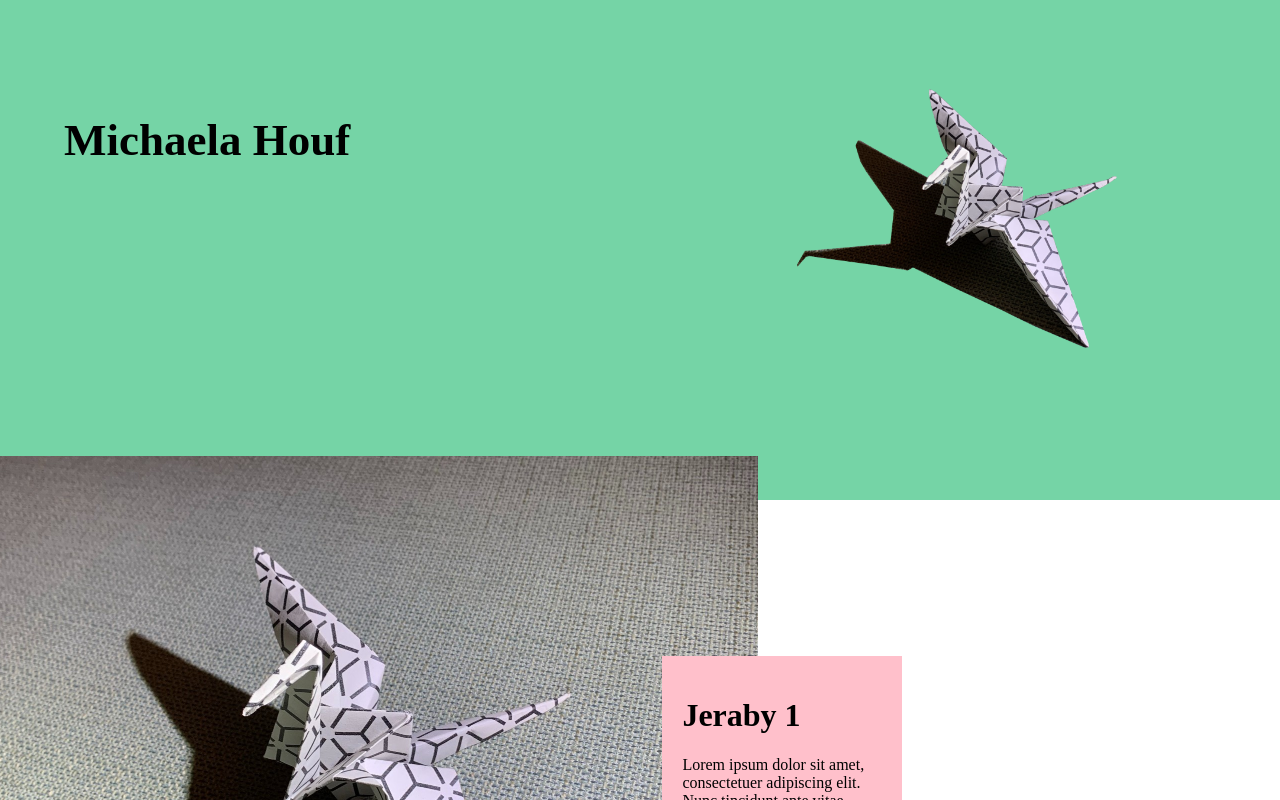
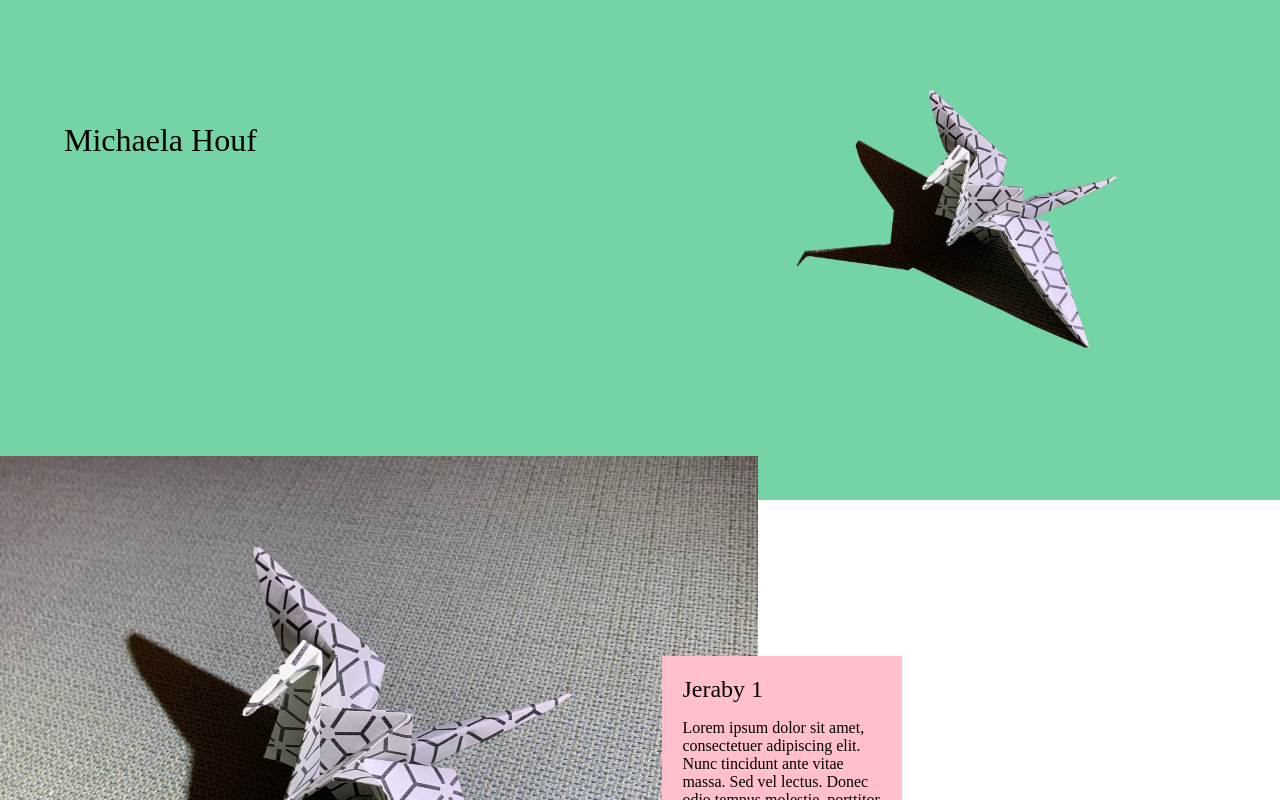
Before and after one commit to hoposon/jeraby, a Vue app in the folder client/: page /#/ in a window 1280 px wide. Shown: the part 220-1020 px from the top of the page. Built offline with nearby package versions, Linux system fonts and the light colour scheme; a web font is replaced by a local one.

Commit message:
WIP: scrolling

```diff
--- a/client/src/App.vue
+++ b/client/src/App.vue
@@ -48,6 +48,23 @@
 
 <style lang="stylus">
 
+	html, body, div, p, span, section,
+	h1, h2, h3, h4, h5, h6,
+	a, img, button,
+	i,
+	dl, dt, dd, ol, ul, li,
+	form, label, legend,
+	table, caption, tbody, tfoot, thead, tr, th, td,
+	audio, video {
+		margin: 0;
+		padding: 0;
+		border: 0;
+		//outline-width: 0;
+		font: inherit;
+		color: inherit;
+		vertical-align: baseline;
+	}
+
 	*
 		box-sizing border-box
 
@@ -67,13 +84,21 @@
 			&:visited
 				color green
 			&:hover
-				color black
+				color red
 
 		// font
 		.extra-large
-			font-size 45px
+			font-size 2rem
 		.h1
-			font-size 30px
+			font-size 1.7rem
+		.h2
+			font-size 1.5rem
+		.h3
+			font-size 1.2rem
+
+		// font modifiers
+		.-bold
+			font-weight 600
 
 
 
@@ -100,7 +125,10 @@
 
 		// margins ////////////////////////////////////////
 		//top
-
+		.-mrgt-1r
+			margin-top 1rem
+		.-mrgt-10
+			margin-top 10px
 
 
 		// right
--- a/client/src/components/nav/Burger.vue
+++ b/client/src/components/nav/Burger.vue
@@ -32,7 +32,6 @@
 		position fixed
 		width 100%
 		z-index 10001
-
 		#burger_icon
 			display none
 
--- a/client/src/components/nav/Menu.vue
+++ b/client/src/components/nav/Menu.vue
@@ -8,7 +8,7 @@
 			class="-display-flex"
 		>
 			<div
-				class="designer -mrgl-5p"
+				class="designer -mrgl-5p h2 -bold"
 			>
 				{{ translate('designer.name') }}
 			</div>
@@ -19,7 +19,7 @@
 					class="menu-div -display-flex -f-column -mrgr-20r"
 				>
 					<div
-						class="menu-header"
+						class="menu-header h3"
 					>
 						{{ translate('navigation.menu.header') }}
 					</div>
@@ -47,7 +47,7 @@
 				</div>
 				<div
 					v-if="navCategories.length"
-					class="menu-div -display-flex -f-column"
+					class="menu-div -display-flex -f-column h3"
 				>
 					<div
 						class="menu-header"
--- a/client/src/components/products/Product.vue
+++ b/client/src/components/products/Product.vue
@@ -254,7 +254,8 @@
 							display flex
 							justify-content center
 							&.-var-one
-								top 2%
+								@media (min-width 650px)
+									top 2%
 							&.-var-two
 								align-self center
 							&.-var-three
@@ -329,6 +330,7 @@
 			.js-scrolled-tr-down
 				transform translateY(20px)
 			.js-scrolled-tr-up
-				transform translateY(-20px)
+				@media (min-width 650px)
+					transform translateY(-20px)
 
 </style>
--- a/client/src/components/products/ProductDescription.vue
+++ b/client/src/components/products/ProductDescription.vue
@@ -3,10 +3,14 @@
 		ref="description"
 		class="-pad-20"
 	>
-		<h1>
+		<h2
+			class="h2"
+		>
 			{{translate(product.productName)}}
-		</h1>
-		<div>
+		</h2>
+		<div
+			class="-mrgt-1r"
+		>
 			{{translate(product.main.description)}}
 		</div>
 	</div>
```
Lines whose indentation alone changed are shown as unchanged.
